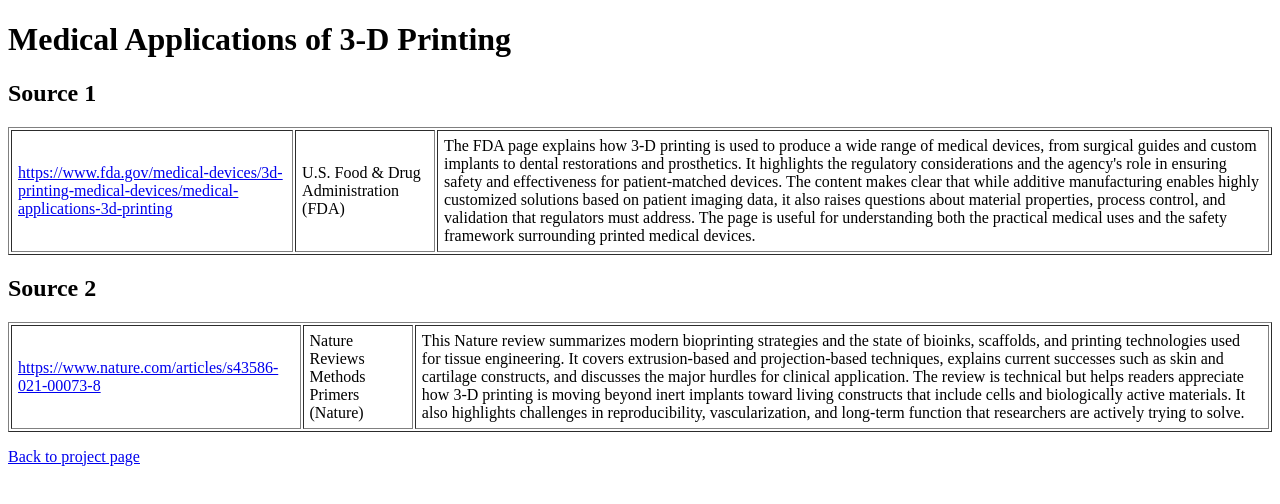
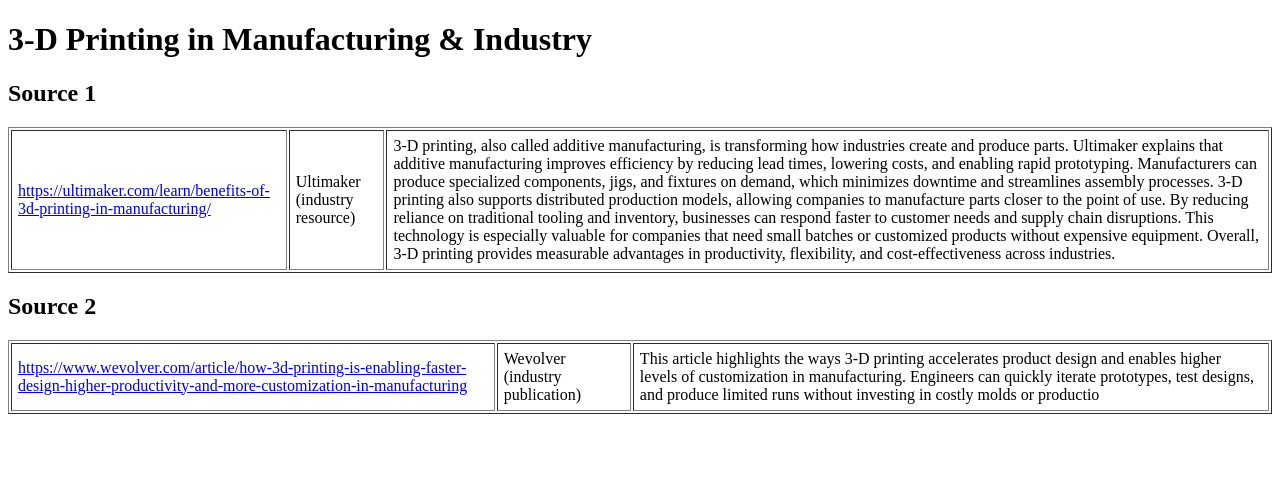
Before and after one commit to costef1-hue/frankcoste.github.io, a plain HTML site: page subtopic3.html in a window 1280 px wide. Drawn offline with Linux system fonts and the light colour scheme.

Commit message:
Update subtopic3.html

```diff
--- a/subtopic3.html
+++ b/subtopic3.html
@@ -2,18 +2,18 @@
 <html lang="en">
 <head>
   <meta charset="utf-8" />
-  <title>Medical Applications of 3-D Printing</title>
+  <title>3-D Printing in Manufacturing & Industry</title>
 </head>
 <body>
-  <h1>Medical Applications of 3-D Printing</h1>
+  <h1>3-D Printing in Manufacturing & Industry</h1>
 
   <h2>Source 1</h2>
   <table border="1" cellpadding="6">
     <tr>
-      <td><a href="https://www.fda.gov/medical-devices/3d-printing-medical-devices/medical-applications-3d-printing" target="_blank">https://www.fda.gov/medical-devices/3d-printing-medical-devices/medical-applications-3d-printing</a></td>
-      <td>U.S. Food & Drug Administration (FDA)</td>
+      <td><a href="https://ultimaker.com/learn/benefits-of-3d-printing-in-manufacturing/" target="_blank">https://ultimaker.com/learn/benefits-of-3d-printing-in-manufacturing/</a></td>
+      <td>Ultimaker (industry resource)</td>
       <td>
-        The FDA page explains how 3-D printing is used to produce a wide range of medical devices, from surgical guides and custom implants to dental restorations and prosthetics. It highlights the regulatory considerations and the agency's role in ensuring safety and effectiveness for patient-matched devices. The content makes clear that while additive manufacturing enables highly customized solutions based on patient imaging data, it also raises questions about material properties, process control, and validation that regulators must address. The page is useful for understanding both the practical medical uses and the safety framework surrounding printed medical devices.
+        3-D printing, also called additive manufacturing, is transforming how industries create and produce parts. Ultimaker explains that additive manufacturing improves efficiency by reducing lead times, lowering costs, and enabling rapid prototyping. Manufacturers can produce specialized components, jigs, and fixtures on demand, which minimizes downtime and streamlines assembly processes. 3-D printing also supports distributed production models, allowing companies to manufacture parts closer to the point of use. By reducing reliance on traditional tooling and inventory, businesses can respond faster to customer needs and supply chain disruptions. This technology is especially valuable for companies that need small batches or customized products without expensive equipment. Overall, 3-D printing provides measurable advantages in productivity, flexibility, and cost-effectiveness across industries.
       </td>
     </tr>
   </table>
@@ -21,14 +21,7 @@
   <h2>Source 2</h2>
   <table border="1" cellpadding="6">
     <tr>
-      <td><a href="https://www.nature.com/articles/s43586-021-00073-8" target="_blank">https://www.nature.com/articles/s43586-021-00073-8</a></td>
-      <td>Nature Reviews Methods Primers (Nature)</td>
+      <td><a href="https://www.wevolver.com/article/how-3d-printing-is-enabling-faster-design-higher-productivity-and-more-customization-in-manufacturing" target="_blank">https://www.wevolver.com/article/how-3d-printing-is-enabling-faster-design-higher-productivity-and-more-customization-in-manufacturing</a></td>
+      <td>Wevolver (industry publication)</td>
       <td>
-        This Nature review summarizes modern bioprinting strategies and the state of bioinks, scaffolds, and printing technologies used for tissue engineering. It covers extrusion-based and projection-based techniques, explains current successes such as skin and cartilage constructs, and discusses the major hurdles for clinical application. The review is technical but helps readers appreciate how 3-D printing is moving beyond inert implants toward living constructs that include cells and biologically active materials. It also highlights challenges in reproducibility, vascularization, and long-term function that researchers are actively trying to solve.
-      </td>
-    </tr>
-  </table>
-
-  <p><a href="index.html">Back to project page</a></p>
-</body>
-</html>
+        This article highlights the ways 3-D printing accelerates product design and enables higher levels of customization in manufacturing. Engineers can quickly iterate prototypes, test designs, and produce limited runs without investing in costly molds or productio
```
